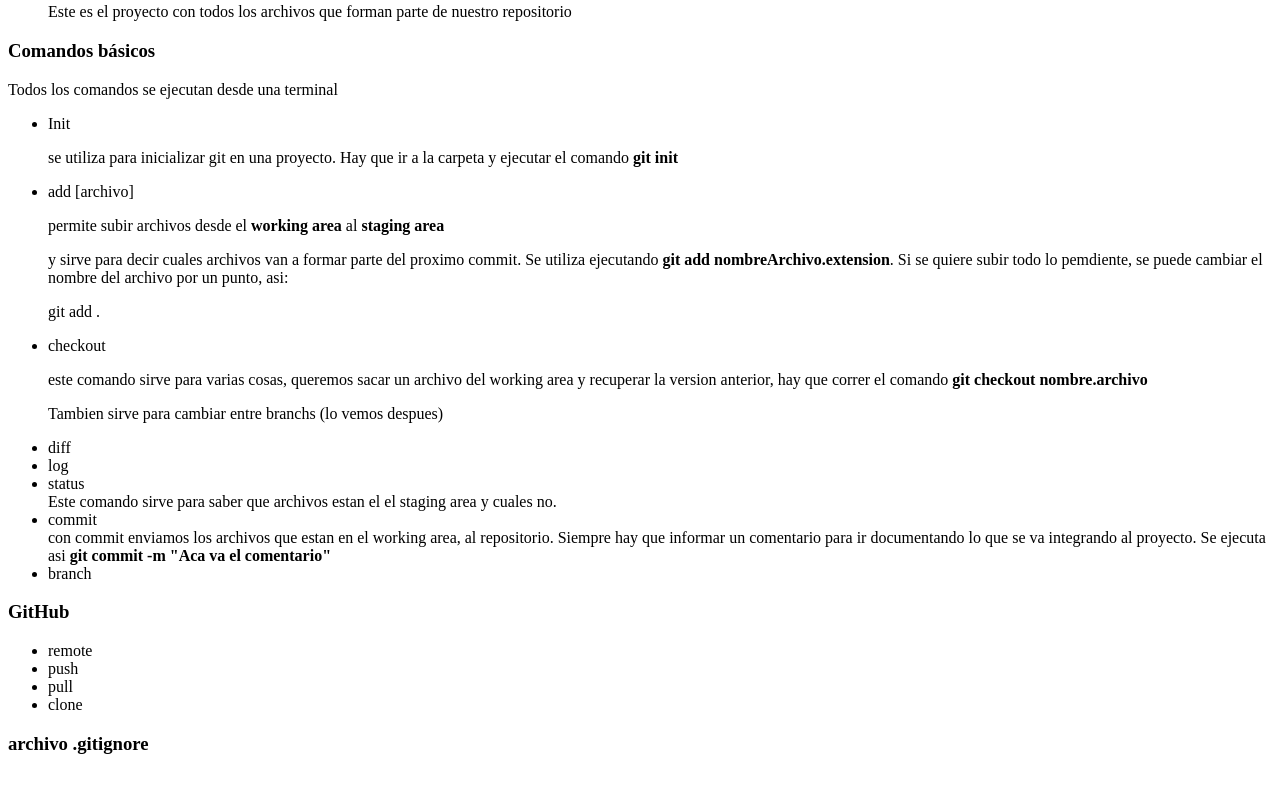
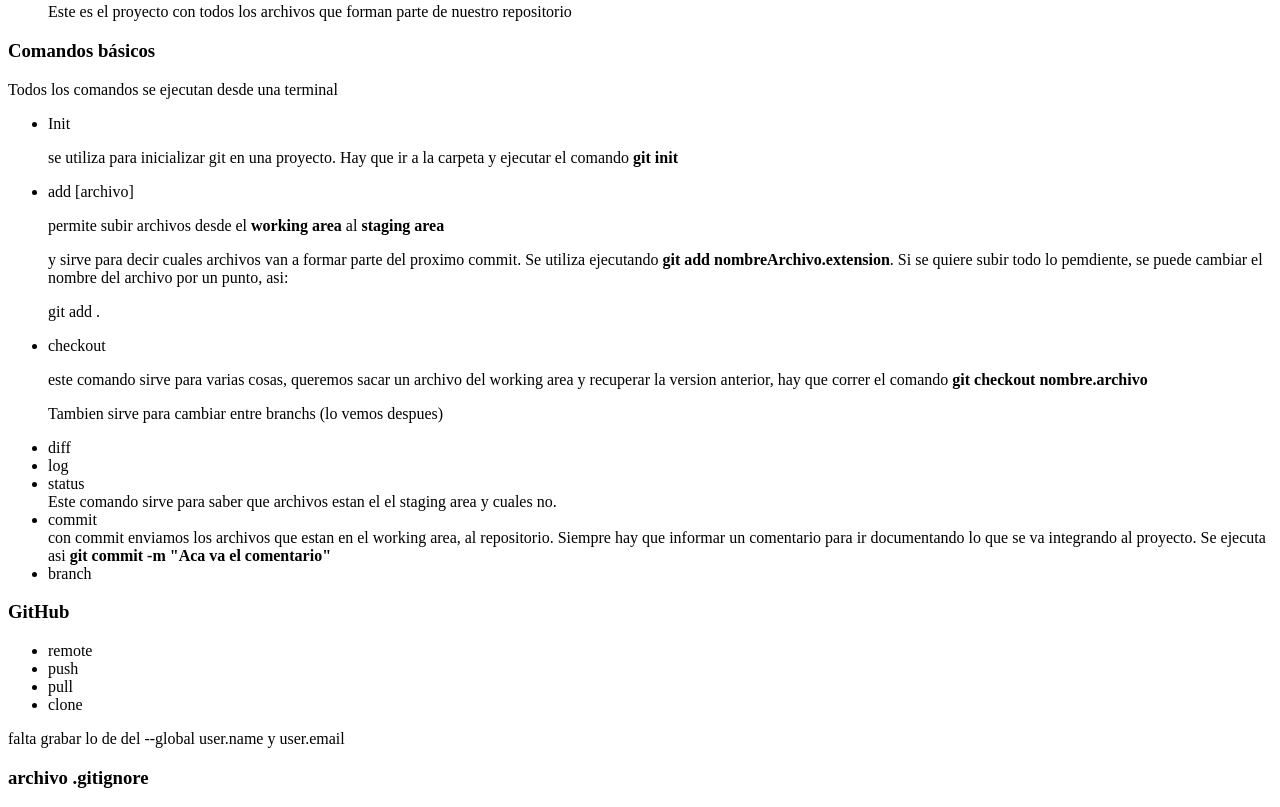
Before and after one commit to rama77/curso-para-chicos, a plain HTML site: page git.html in a window 1280 px wide. Shown: the part 499-1306 px from the top of the page. Before the commit the page ends 1272 px from the top, so only its background shows below. Drawn offline with Linux system fonts and the light colour scheme.

Commit message:
git ignore modificado

```diff
--- a/git.html
+++ b/git.html
@@ -57,8 +57,7 @@
         <li>pull</li>
         <li>clone</li>
     </ul>
-
-
+    <p>falta grabar lo de del --global user.name y user.email</p>
     <h3>archivo .gitignore</h3>
 </body>
 </html>
```
Also changed, not shown: 1 other file.
